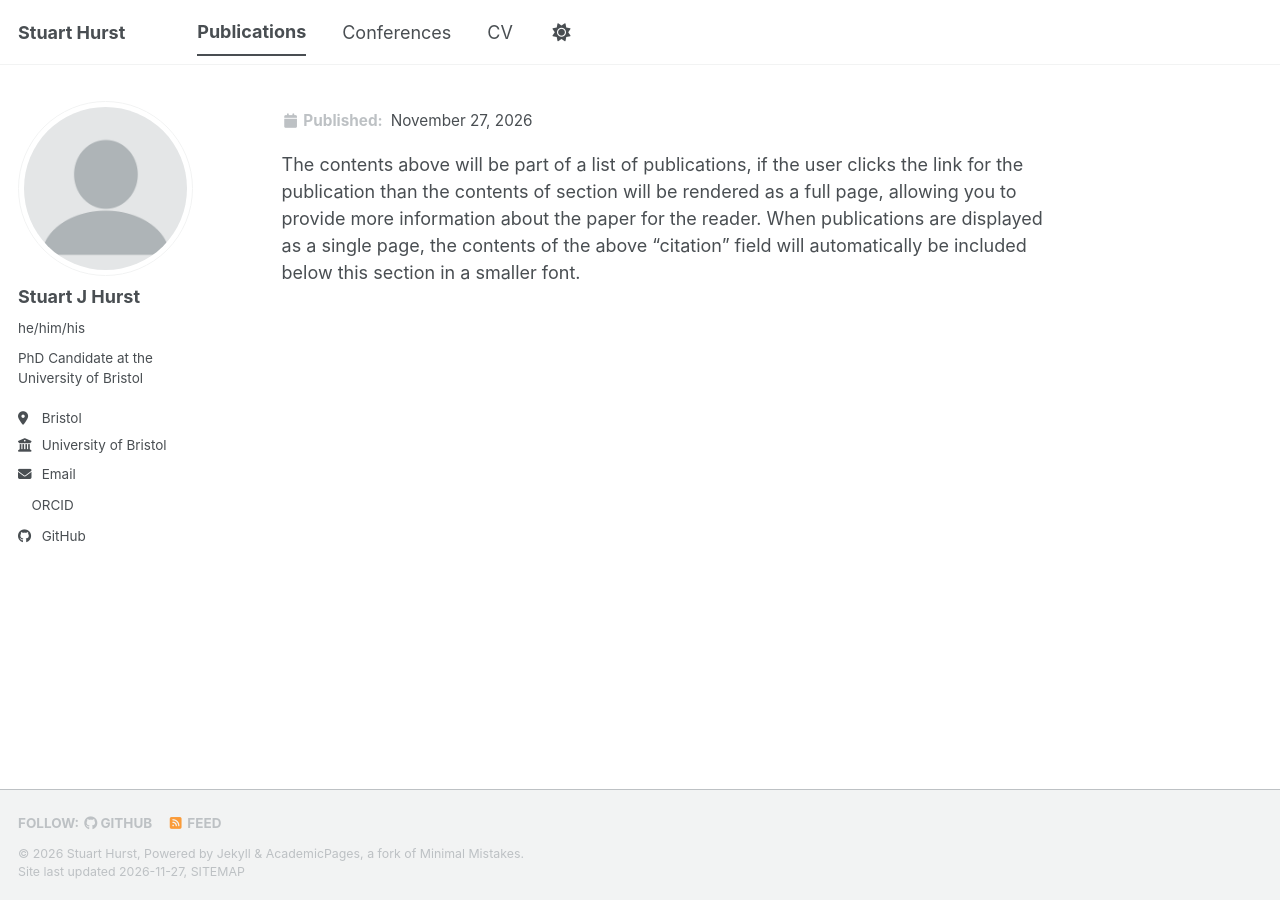
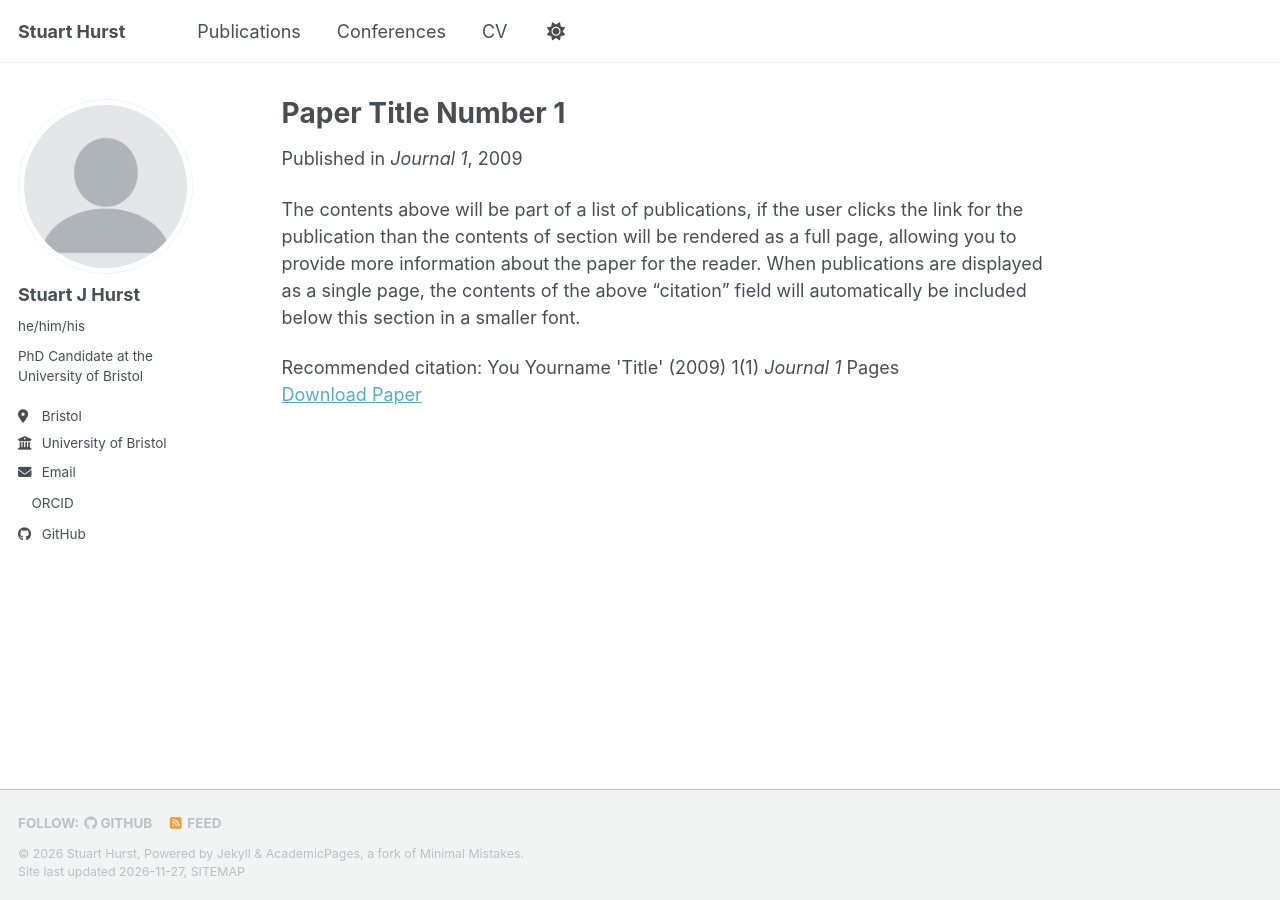
Before and after one commit to stuartjhurst/stuartjhurst.github.io, a Jekyll site: the page built from _publications/testpaper1.md, in a window 1280 px wide. Built offline with Jekyll 4.4.1, drawn with Linux system fonts in a browser that asks for light colours; a script bundle is joined from its source files by our own code; a style sheet for code colours, icons or effects is not loaded; part of the change alters nothing that is shown.

Commit message:
Update testpaper1.md

```diff
--- a/_publications/testpaper1.md
+++ b/_publications/testpaper1.md
@@ -3,12 +3,12 @@ title: "Paper Title Number 1"
 collection: publications
 category: manuscripts
 permalink: /publication/testpaper1
-excerpt: 'This paper is about the number 1. The number 2 is left for future work.'
+excerpt: "This paper is about the number 1. The number 2 is left for future work."
 date: 2009-10-01
-venue: 'Journal 1'
-<!--slidesurl: 'https://academicpages.github.io/files/slides1.pdf'-->
-paperurl: 'https://academicpages.github.io/files/paper1.pdf'
-<!--bibtexurl: 'https://academicpages.github.io/files/bibtex1.bib'-->
-citation: 'You Yourname 'Title' (2009) 1(1) <i>Journal 1</i> Pages'
+venue: "Journal 1"
+paperurl: "https://academicpages.github.io/files/paper1.pdf"
+# slidesurl: "https://academicpages.github.io/files/slides1.pdf"
+# bibtexurl: "https://academicpages.github.io/files/bibtex1.bib"
+citation: "You Yourname 'Title' (2009) 1(1) <i>Journal 1</i> Pages"
 ---
 The contents above will be part of a list of publications, if the user clicks the link for the publication than the contents of section will be rendered as a full page, allowing you to provide more information about the paper for the reader. When publications are displayed as a single page, the contents of the above "citation" field will automatically be included below this section in a smaller font.
```
